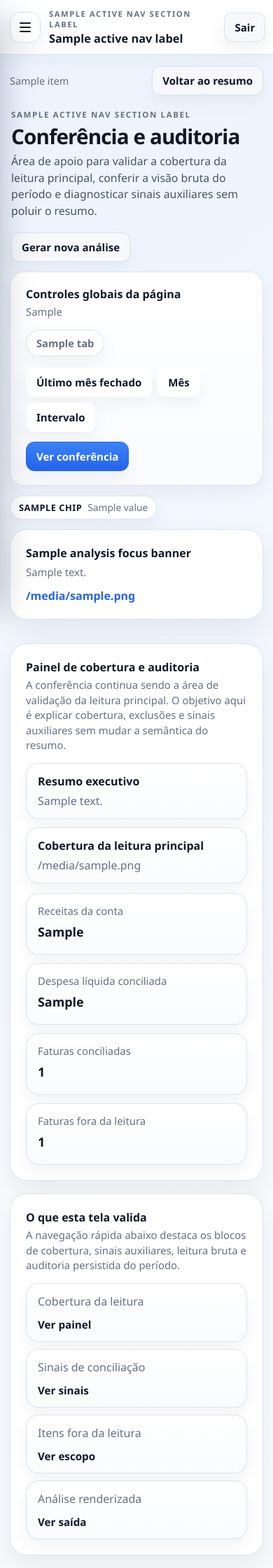
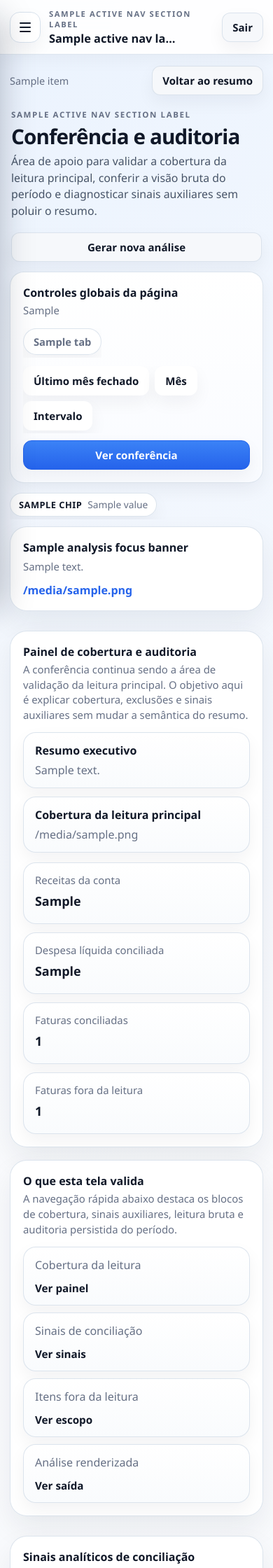
Before and after one commit to eduardokauer/finance_control, a FastAPI app: template app/templates/admin/conference.html in a window 390 px wide. Shown: the top 2240 px of the page at 70% size. Run offline with FastAPI, Linux system fonts and the light colour scheme; the template is opened without the code that fills it: most values are stand-ins (such as "Sample title", 1, 10 or a date in 2020); some libraries are stand-ins or nearby versions.

Commit message:
advance admin readequation phase 6 final polish

```diff
--- a/app/templates/admin/analysis.html
+++ b/app/templates/admin/analysis.html
@@ -9,7 +9,7 @@
 {% set analysis_show_generate = True %}
 {% include "admin/partials/analysis_period_form.html" %}
 
-<section class="analysis-shell-grid analysis-shell-grid-hero" style="margin-top:12px;">
+<section class="analysis-shell-grid analysis-shell-grid-hero section-gap-sm">
   <div class="card stack analysis-hero-card">
     <div class="analysis-section-header">
       <strong>Leitura principal do período</strong>
@@ -71,7 +71,7 @@
   </aside>
 </section>
 
-<section class="analysis-shell-grid analysis-shell-grid-main" style="margin-top:12px;">
+<section class="analysis-shell-grid analysis-shell-grid-main section-gap-sm">
   <div class="analysis-main-column">
     <section
       id="analysis-overview-section"
--- a/app/templates/admin/base.html
+++ b/app/templates/admin/base.html
@@ -138,6 +138,7 @@
       white-space: nowrap;
       overflow: hidden;
       text-overflow: ellipsis;
+      max-width: min(44vw, 540px);
     }
 
     .admin-nav-toggle,
@@ -461,6 +462,7 @@
       font-size: clamp(1.85rem, 2.8vw, 2.55rem);
       line-height: 1.08;
       letter-spacing: -0.03em;
+      overflow-wrap: anywhere;
     }
 
     .page-intro {
@@ -469,6 +471,7 @@
       font-size: 0.99rem;
       max-width: 860px;
       line-height: 1.5;
+      overflow-wrap: anywhere;
     }
 
     .page-actions {
@@ -769,6 +772,7 @@
       gap: 8px;
       box-shadow: var(--shadow-soft);
       transition: background 0.16s ease, border-color 0.16s ease, color 0.16s ease, transform 0.16s ease;
+      max-width: 100%;
     }
 
     .button:hover,
@@ -869,6 +873,12 @@
       box-shadow: var(--shadow-soft);
     }
 
+    .flash-danger {
+      background: var(--danger-soft);
+      color: var(--danger);
+      border-color: #f7b4ae;
+    }
+
     .tableish,
     .card-list {
       display: grid;
@@ -877,6 +887,7 @@
 
     .table-wrap {
       overflow-x: auto;
+      -webkit-overflow-scrolling: touch;
       border: 1px solid rgba(217, 226, 236, 0.92);
       border-radius: 20px;
       background: var(--surface);
@@ -1013,6 +1024,7 @@
     .ops-guide-link strong {
       color: var(--ink);
       font-size: 0.95rem;
+      overflow-wrap: anywhere;
     }
 
     .accordion summary {
@@ -1071,6 +1083,23 @@
       line-height: 1.45;
     }
 
+    .section-gap-sm {
+      margin-top: 12px;
+    }
+
+    .section-gap-md {
+      margin-top: 18px;
+    }
+
+    .panel-zero-padding {
+      padding: 0;
+      overflow: hidden;
+    }
+
+    .toolbar-inline-toggle {
+      margin-top: 28px;
+    }
+
     .amount-negative { color: #b42318; font-weight: 700; }
     .amount-positive { color: var(--ok); font-weight: 700; }
 
@@ -1125,6 +1154,11 @@
       .admin-topbar-center {
         display: none;
       }
+
+      .admin-topbar-actions {
+        justify-content: flex-end;
+        flex-wrap: wrap;
+      }
     }
 
     @media (max-width: 767px) {
@@ -1137,6 +1171,10 @@
         padding: 16px 14px 28px;
       }
 
+      .content-shell {
+        gap: 16px;
+      }
+
       .page-header {
         flex-direction: column;
         align-items: stretch;
@@ -1144,6 +1182,12 @@
 
       .page-actions {
         justify-content: flex-start;
+      }
+
+      .card,
+      .panel,
+      .toolbar-card {
+        padding: 18px;
       }
 
       .grid-2,
@@ -1158,6 +1202,24 @@
 
       .kv-grid {
         grid-template-columns: 1fr;
+      }
+
+      .actions,
+      .toolbar-actions,
+      .page-actions {
+        align-items: stretch;
+      }
+
+      .actions > *,
+      .toolbar-actions > *,
+      .page-actions > * {
+        width: 100%;
+      }
+
+      .actions > * > .button,
+      .toolbar-actions > * > .button,
+      .page-actions > * > .button {
+        width: 100%;
       }
 
       .table-wrap {
@@ -1219,6 +1281,16 @@
 
       .admin-sidebar-profile {
         padding: 10px 12px;
+      }
+
+      .toolbar-inline-toggle {
+        margin-top: 0;
+      }
+    }
+
+    @media (max-width: 540px) {
+      .admin-topbar-title {
+        max-width: 48vw;
       }
     }
   </style>
--- a/app/templates/admin/categories.html
+++ b/app/templates/admin/categories.html
@@ -24,7 +24,7 @@
                 {% endfor %}
               </select>
             </label>
-            <label class="inline" style="margin-top:28px;">
+            <label class="inline toolbar-inline-toggle">
               <input type="checkbox" name="is_active" value="true" {% if category.is_active %}checked{% endif %} style="width:auto;">
               Ativa
             </label>
@@ -83,7 +83,7 @@
             <option value="transfer">transfer</option>
           </select>
         </label>
-        <label class="inline" style="margin-top:28px;">
+        <label class="inline toolbar-inline-toggle">
           <input type="checkbox" name="is_active" value="true" checked style="width:auto;">
           Ativa
         </label>
--- a/app/templates/admin/conference.html
+++ b/app/templates/admin/conference.html
@@ -9,7 +9,7 @@
 {% set analysis_show_generate = True %}
 {% include "admin/partials/analysis_period_form.html" %}
 
-<section class="analysis-shell-grid analysis-shell-grid-hero" style="margin-top:12px;">
+<section class="analysis-shell-grid analysis-shell-grid-hero section-gap-sm">
   <div
     id="conference-coverage-section"
     class="card stack analysis-focus-target analysis-hero-card {% if analysis_focus_banner and analysis_focus_banner.key == 'conference' %}analysis-focus-target-active{% endif %}"
@@ -75,7 +75,7 @@
   </aside>
 </section>
 
-<section class="analysis-shell-grid analysis-shell-grid-main" style="margin-top:12px;">
+<section class="analysis-shell-grid analysis-shell-grid-main section-gap-sm">
   <div class="analysis-main-column">
     <section id="conference-signals-section" class="card stack analysis-panel-card" style="margin-bottom:0;">
       <div class="analysis-section-header">
@@ -95,7 +95,7 @@
     </section>
 
     {% if analysis_run %}
-      <section class="comparison-grid" style="margin-top:12px;">
+      <section class="comparison-grid section-gap-sm">
         <div class="card analysis-panel-card" style="margin-bottom:0;">
           <div class="subtle">Receitas brutas vs {{ analysis_data.comparison.reference_label }}</div>
           <div style="font-weight:700; margin-top:6px;">{{ analysis_data.comparison.income.delta_display }}</div>
@@ -116,7 +116,7 @@
         </div>
       </section>
 
-      <div class="card stack analysis-panel-card" style="margin-top:12px; margin-bottom:0;">
+      <div class="card stack analysis-panel-card section-gap-sm" style="margin-bottom:0;">
         <div class="analysis-section-header">
           <strong>Consolidado mensal de 12 meses</strong>
           <div class="subtle">Meses zerados incluídos para leitura de tendência e comparação.</div>
@@ -149,21 +149,21 @@
         </div>
       </div>
 
-      <div id="conference-rendered-section" class="card analysis-panel-card" style="padding:0; overflow:hidden; margin-top:12px; margin-bottom:0;">
+      <div id="conference-rendered-section" class="card analysis-panel-card panel-zero-padding section-gap-sm" style="margin-bottom:0;">
         <div style="padding:16px; border-bottom:1px solid var(--line); font-weight:700;">Análise determinística renderizada</div>
         <div style="padding:16px;">
           {{ analysis_html_fragment|safe }}
         </div>
       </div>
 
-      <details class="accordion card analysis-panel-card" style="margin-top:12px;">
+      <details class="accordion card analysis-panel-card section-gap-sm">
         <summary>Ver HTML bruto</summary>
         <div class="accordion-body">
           <textarea readonly style="min-height:260px; font-family:Consolas, monospace;">{{ analysis_run.html_output }}</textarea>
         </div>
       </details>
     {% else %}
-      <div id="conference-rendered-section" class="card stack analysis-panel-card" style="margin-top:12px; margin-bottom:0;">
+      <div id="conference-rendered-section" class="card stack analysis-panel-card section-gap-sm" style="margin-bottom:0;">
         <strong>Análise ainda não gerada</strong>
         <div class="subtle">A conferência já mostra a cobertura e os sinais auxiliares do período. Gere uma nova análise determinística se quiser registrar o HTML renderizado e o consolidado mensal persistido.</div>
       </div>
@@ -247,7 +247,7 @@
   </div>
 </section>
 
-<details class="accordion card analysis-panel-card" style="margin-top:12px;">
+<details class="accordion card analysis-panel-card section-gap-sm">
   <summary>HTML final / LLM</summary>
   <div class="accordion-body subtle">
     O sistema não persiste hoje o HTML final do email/LLM por período. Esta tela mostra apenas a análise determinística atual.
--- a/app/templates/admin/credit_card_invoice_detail.html
+++ b/app/templates/admin/credit_card_invoice_detail.html
@@ -134,12 +134,12 @@
 </section>
 
 {% if conciliation_error %}
-  <section class="flash" style="background: var(--danger-soft); color: var(--danger); border-color: #f7b4ae; margin-top:18px;">
+  <section class="flash flash-danger section-gap-md">
     {{ conciliation_error }}
   </section>
 {% endif %}
 
-<section class="split-layout-wide" style="margin-top:18px;">
+<section class="split-layout-wide section-gap-md">
   <div class="split-main">
     <section id="invoice-candidates-section" class="card stack">
       <div class="ops-panel-header">
--- a/app/templates/admin/credit_card_invoice_item_category_edit.html
+++ b/app/templates/admin/credit_card_invoice_item_category_edit.html
@@ -85,7 +85,7 @@
   </aside>
 </section>
 
-<section class="card stack" style="margin-top:18px;">
+<section class="card stack section-gap-md">
   <div class="ops-panel-header">
     <h2 class="section-title">Editar categoria</h2>
     <p class="section-intro">O preview continua obrigatório antes de qualquer persistência, tanto na alteração pontual quanto na aplicação na base.</p>
@@ -137,7 +137,7 @@
 </section>
 
 {% if single_preview %}
-  <section class="card stack" style="margin-top:18px;">
+  <section class="card stack section-gap-md">
     <div class="ops-panel-header">
       <strong>Preview antes de aplicar</strong>
       <div class="subtle">Fluxo pontual: esta alteração afeta apenas o item atual e só será persistida após confirmação explícita.</div>
@@ -173,7 +173,7 @@
 {% endif %}
 
 {% if base_preview %}
-  <section class="card stack" style="margin-top:18px;">
+  <section class="card stack section-gap-md">
     <div class="ops-panel-header">
       <strong>Preview antes de aplicar na base</strong>
       <div class="subtle">Fluxo de base: a regra só será criada ou atualizada após confirmação explícita, e então será reaplicada nos itens existentes elegíveis.</div>
--- a/app/templates/admin/credit_card_invoices.html
+++ b/app/templates/admin/credit_card_invoices.html
@@ -63,7 +63,7 @@
   </aside>
 </section>
 
-<section class="split-layout-wide" style="margin-top:18px;">
+<section class="split-layout-wide section-gap-md">
   <div class="split-main">
     {% if chart_data %}
       <div class="card stack">
--- a/app/templates/admin/dashboard.html
+++ b/app/templates/admin/dashboard.html
@@ -63,7 +63,7 @@
   </aside>
 </section>
 
-<section class="split-layout-wide" style="margin-top:18px;">
+<section class="split-layout-wide section-gap-md">
   <div class="split-main">
     <div class="card stack">
       <div class="ops-panel-header">
--- a/app/templates/admin/partials/analysis_styles.html
+++ b/app/templates/admin/partials/analysis_styles.html
@@ -68,6 +68,9 @@
     font-size: 0.8rem;
     letter-spacing: 0.04em;
     text-transform: uppercase;
+  }
+  .analysis-context-chip span {
+    overflow-wrap: anywhere;
   }
   .analysis-focus-banner {
     display: flex;
@@ -155,6 +158,7 @@
   .analysis-anchor-link strong {
     color: var(--ink);
     font-size: 0.95rem;
+    overflow-wrap: anywhere;
   }
   .analysis-chart-grid {
     display: grid;
@@ -384,6 +388,7 @@
   }
   .summary-shortcut strong {
     font-size: 1rem;
+    overflow-wrap: anywhere;
   }
   .summary-shortcut:hover {
     transform: translateY(-1px);
@@ -531,6 +536,23 @@
       align-items: flex-start;
       flex-direction: column;
     }
+    .chip-row,
+    .home-view-tabs,
+    .home-inline-tabs,
+    .analysis-context-chips {
+      flex-wrap: nowrap;
+      overflow-x: auto;
+      padding-bottom: 4px;
+      margin-bottom: -4px;
+      scrollbar-width: thin;
+    }
+    .chip-row > *,
+    .home-view-tabs > *,
+    .home-inline-tabs > *,
+    .analysis-context-chips > * {
+      flex: 0 0 auto;
+      white-space: nowrap;
+    }
     .home-chart-controls {
       align-items: flex-start;
       justify-content: flex-start;
@@ -549,6 +571,18 @@
       height: 280px !important;
     }
     .home-executive-grid {
+      grid-template-columns: 1fr;
+    }
+    .home-kpi-strip {
+      grid-template-columns: repeat(2, minmax(0, 1fr));
+    }
+    .home-kpi-card-primary {
+      grid-column: span 2;
+    }
+    .summary-shortcuts {
+      grid-template-columns: 1fr;
+    }
+    .home-category-row {
       grid-template-columns: 1fr;
     }
     .home-recent-table td strong {
@@ -585,5 +619,17 @@
       border-bottom: 0;
       padding: 8px 14px;
     }
+    .analysis-item-title {
+      flex-direction: column;
+      align-items: flex-start;
+    }
+  }
+  @media (max-width: 540px) {
+    .home-kpi-strip {
+      grid-template-columns: 1fr;
+    }
+    .home-kpi-card-primary {
+      grid-column: auto;
+    }
   }
 </style>
--- a/app/templates/admin/rules.html
+++ b/app/templates/admin/rules.html
@@ -53,7 +53,7 @@
               <label>Prioridade
                 <input type="number" name="priority" value="{{ rule.priority }}">
               </label>
-              <label class="inline" style="margin-top:28px;">
+              <label class="inline toolbar-inline-toggle">
                 <input type="checkbox" name="is_active" value="true" {% if rule.is_active %}checked{% endif %} style="width:auto;">
                 Ativa
               </label>
--- a/app/templates/admin/transaction_detail.html
+++ b/app/templates/admin/transaction_detail.html
@@ -70,7 +70,7 @@
   </aside>
 </section>
 
-<section class="detail-grid" style="margin-top:18px;">
+<section class="detail-grid section-gap-md">
   <div id="transaction-edit-section" class="card stack">
     <div class="ops-panel-header">
       <h2 class="section-title">Editar lançamento</h2>
--- a/app/templates/admin/transactions.html
+++ b/app/templates/admin/transactions.html
@@ -62,7 +62,7 @@
   </aside>
 </section>
 
-<section class="toolbar-card" style="margin-top:18px;">
+<section class="toolbar-card section-gap-md">
   <div class="ops-panel-header">
     <strong>Filtros da listagem</strong>
     <div class="subtle">Os filtros continuam sendo controles globais da página, agrupados em uma toolbar estável para desktop e mobile.</div>
@@ -102,7 +102,7 @@
         <option value="amount_desc" {% if filters.sort == 'amount_desc' %}selected{% endif %}>Maior valor</option>
       </select>
     </label>
-    <label class="inline" style="margin-top:28px;">
+    <label class="inline toolbar-inline-toggle">
       <input type="checkbox" name="uncategorized_only" value="true" {% if filters.uncategorized_only %}checked{% endif %} style="width:auto;">
       Somente não categorizados
     </label>
@@ -112,7 +112,7 @@
   </form>
 </section>
 
-<form method="post" action="/admin/transactions/bulk-apply" class="ops-shell-grid" style="margin-top:18px;">
+<form method="post" action="/admin/transactions/bulk-apply" class="ops-shell-grid section-gap-md">
   <div class="ops-main-column">
     {% if transactions %}
       <section class="card stack">
```
Also changed, not shown: docs/admin_readequacao_control.md (+5 -2 lines), docs/project_context.md (+1 -1 lines), tests/test_admin_routes_smoke.py (+45 -0 lines).
